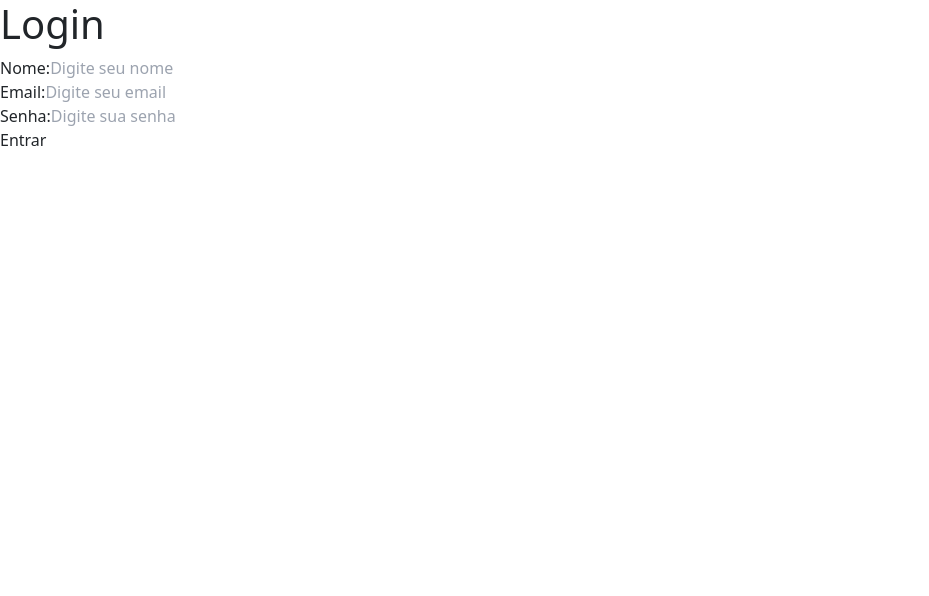
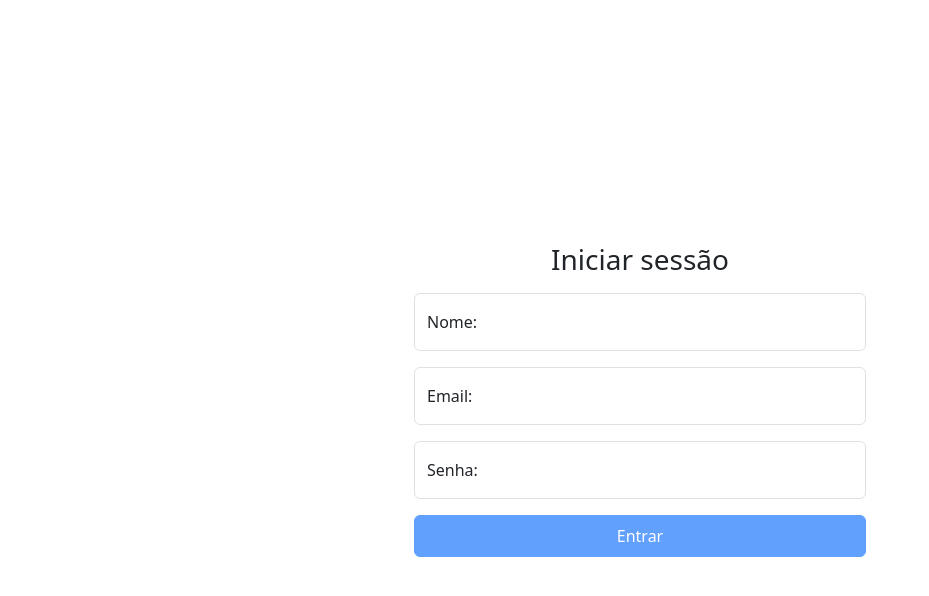
Before and after one commit to marianasciment0/Nuxt3, a Nuxt app: page /login in a window 1280 px wide. Shown: the top 596 px of the page, without its empty margins (0-929 px from the left). Built offline with nearby package versions, Linux system fonts and the light colour scheme.

Commit message:
Estiliza tela de login

```diff
--- a/nuxt.config.ts
+++ b/nuxt.config.ts
@@ -1,12 +1,15 @@
 import { defineNuxtConfig } from 'nuxt/config';
 
 export default defineNuxtConfig({
-  compatibilityDate: '2024-04-03',
   devtools: { enabled: true },
+
   modules: [
     '@nuxtjs/tailwindcss'
   ],
+
   css: [
     'bootstrap/dist/css/bootstrap.min.css'
-  ]
+  ],
+
+  compatibilityDate: '2024-08-09',
 });
--- a/pages/login.vue
+++ b/pages/login.vue
@@ -1,24 +1,36 @@
 <template>
-  <div>
-    <h1>Login</h1>
-    <form @submit.prevent="handleSubmit">
-      <div>
+  <div class="d-flex justify-content-center align-items-center min-vh-100">
+    <form class="w-100 mw-50 p-4" @submit.prevent="handleSubmit">
+      <h1 class="h3 mb-3 fw-normal text-center">Iniciar sessão</h1>
+
+      <div class="form-floating mb-3">
+        <input type="text" class="form-control" id="name" placeholder="Digite seu nome" v-model="name">
         <label for="name">Nome:</label>
-        <input type="text" id="name" v-model="name" placeholder="Digite seu nome">
       </div>
-      <div>
+
+      <div class="form-floating mb-3">
+        <input type="email" class="form-control" id="email" placeholder="Digite seu email" v-model="email">
         <label for="email">Email:</label>
-        <input type="email" id="email" v-model="email" placeholder="Digite seu email">
       </div>
-      <div>
+
+      <div class="form-floating mb-3">
+        <input type="password" class="form-control" id="password" placeholder="Digite sua senha" v-model="password">
         <label for="password">Senha:</label>
-        <input type="password" id="password" v-model="password" placeholder="Digite sua senha">
       </div>
-      <button type="submit" :disabled="isButtonDisabled">Entrar</button>
+
+      <button class="btn btn-primary w-100 py-2" type="submit" :disabled="isButtonDisabled">Entrar</button>
+
+      <p v-if="error" class="text-danger mt-2">Erro: {{ error }}</p>
     </form>
-    <p v-if="error">Erro: {{ error }}</p>
   </div>
 </template>
+
+<style scoped>
+  .mw-50 {
+    max-width: 500px;
+  }
+</style>
+
 
 <script setup>
 import { ref, computed } from 'vue';
```
Also changed, not shown: CSS/style.css (added).
